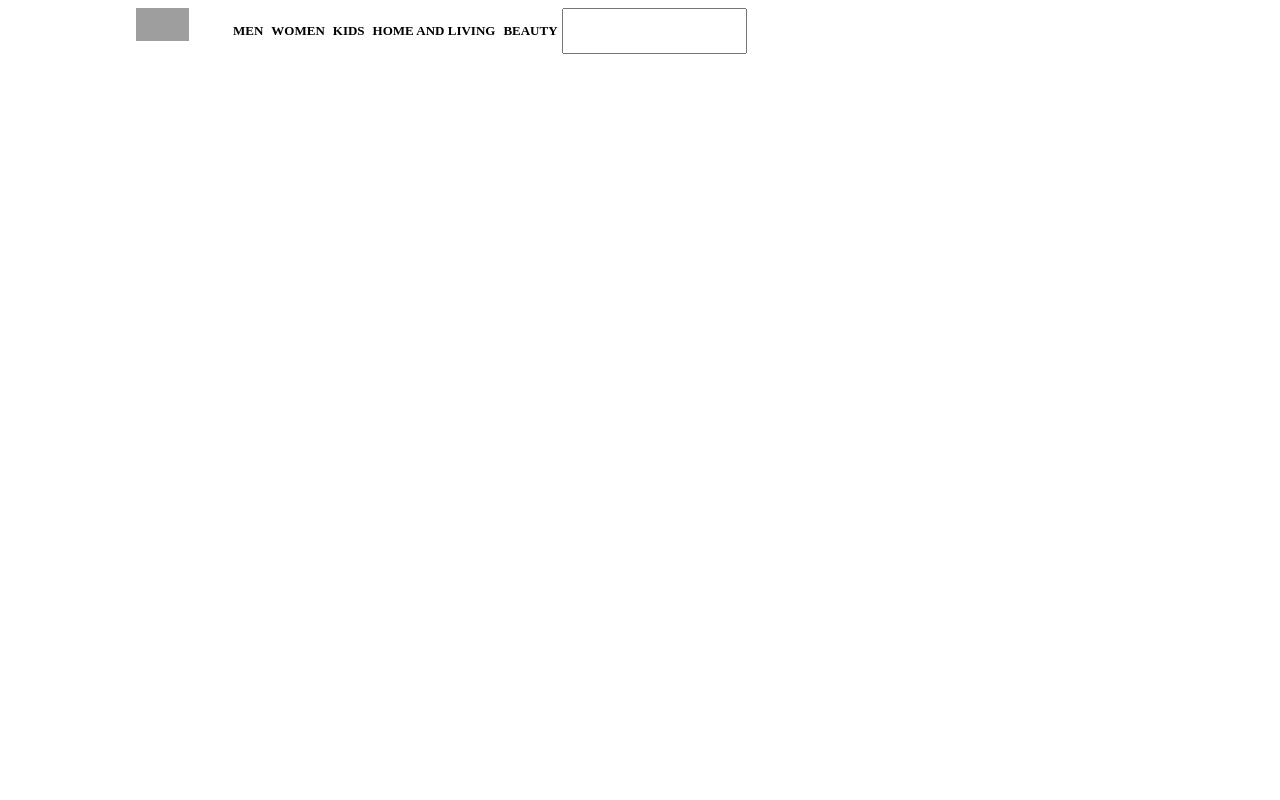
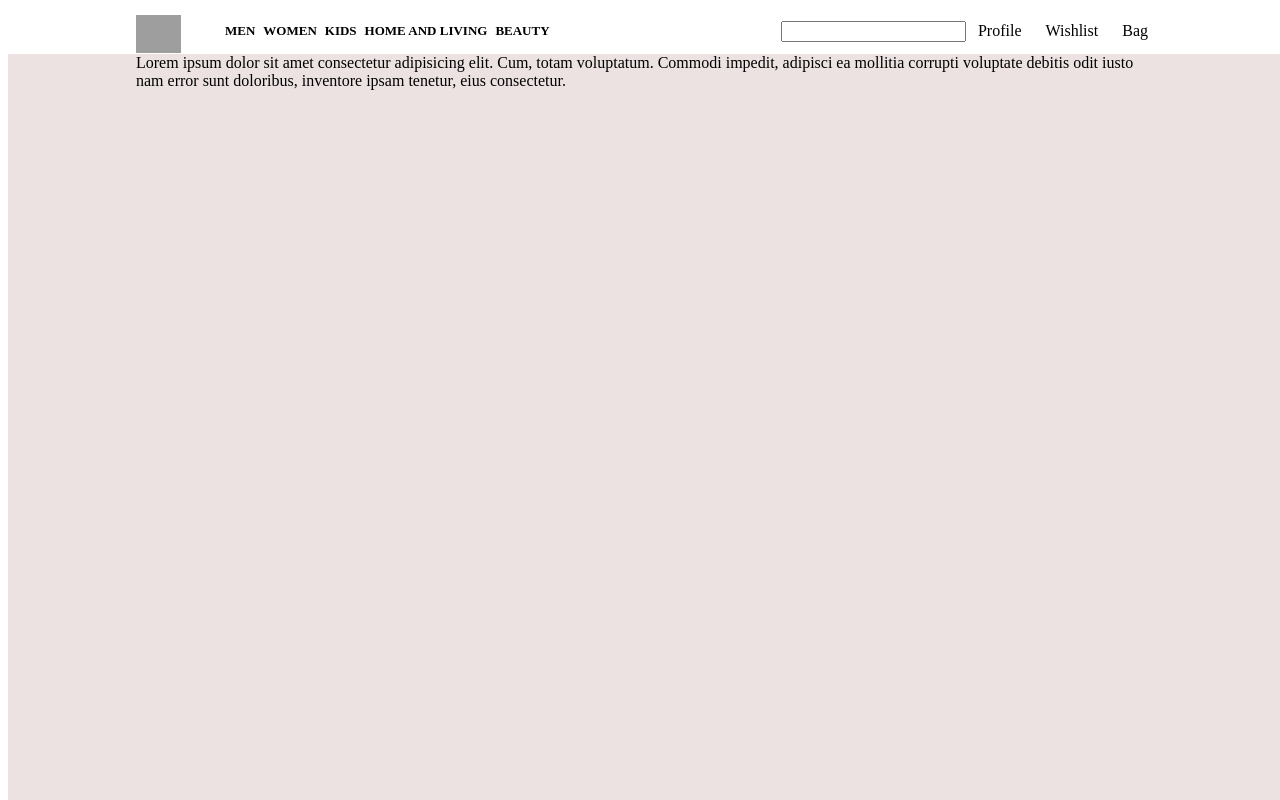
Before and after one commit to IMabhishek12345/Myntra_Clone, a plain HTML site: page index.html in a window 1280 px wide. Shown: the top 800 px of the page. Drawn offline with Linux system fonts and the light colour scheme; grey boxes are pictures that could not be loaded.

Commit message:
centering the elements of header and making it sticky

```diff
--- a/index.html
+++ b/index.html
@@ -8,8 +8,8 @@
 </head>
 <body>
     <header class="container">
-    <nav class="flex">
-    <div class="left flex">
+    <nav class="flex space-between">
+    <div class="left flex justify-center item-center">
     <img src="https://yt3.googleusercontent.com/rhKNyzHI-SNrhQ5MwDujVRKxK0oLe9GP794xzGb-YsfyWSybA8NkV2SoMTVF3nRLkz9vIqhD=s900-c-k-c0x00ffffff-no-rj" alt="logo" >
 
     <ul class="flex uppercase bold">
@@ -22,11 +22,22 @@
     </div>
 
 
-    <div class="right flex">
+    <div class="right flex justify-center item-center">
       <input type="text"/>
+    <div class="profile mx-2">Profile</div>
+    <div class="wishlist mx-2">Wishlist</div>
+    <div class="bag mx-2">Bag</div>
+
     </div>
      </nav>
     </header>
+    <section class="section1 container">
+      Lorem ipsum dolor sit amet consectetur adipisicing
+      elit. Cum, totam voluptatum. Commodi impedit,
+      adipisci ea mollitia corrupti voluptate debitis
+      odit iusto nam error sunt doloribus, inventore ipsam
+      tenetur, eius consectetur.
+    </section>
 
 
 
--- a/style.css
+++ b/style.css
@@ -2,16 +2,25 @@ html,body{
  height: 100%;
  width: 100%;
 }
-
 .left img{
-    width: 53px;
-    height: 33px;
+    padding-top: 5px;
+    width: 45px;
+    height: 38px;
+}
+header{
+    position: sticky;
+     top: 0px ;
+     background-color: white;
+}
+.container{
+    padding: 0 10vw;
+    margin: auto;
+}
+.section1{
+    background-color: rgb(236, 226, 226);
+    height: 122vh;
 }
 
-.container{
-    max-width: 80vw;
-    margin: auto;
-}
 nav ul li{
     list-style: none;
     margin: 2px 4px;
--- a/utils.css
+++ b/utils.css
@@ -10,3 +10,16 @@
     font-weight: bolder;
     font-size: small;
 }
+.space-between{
+    justify-content: space-between;
+}
+.item-center{
+    align-items: center;
+}
+.justify-center{
+    justify-content: center;
+}
+.mx-2{
+    margin-left: 12px;
+    margin-right: 12px;
+}
```
